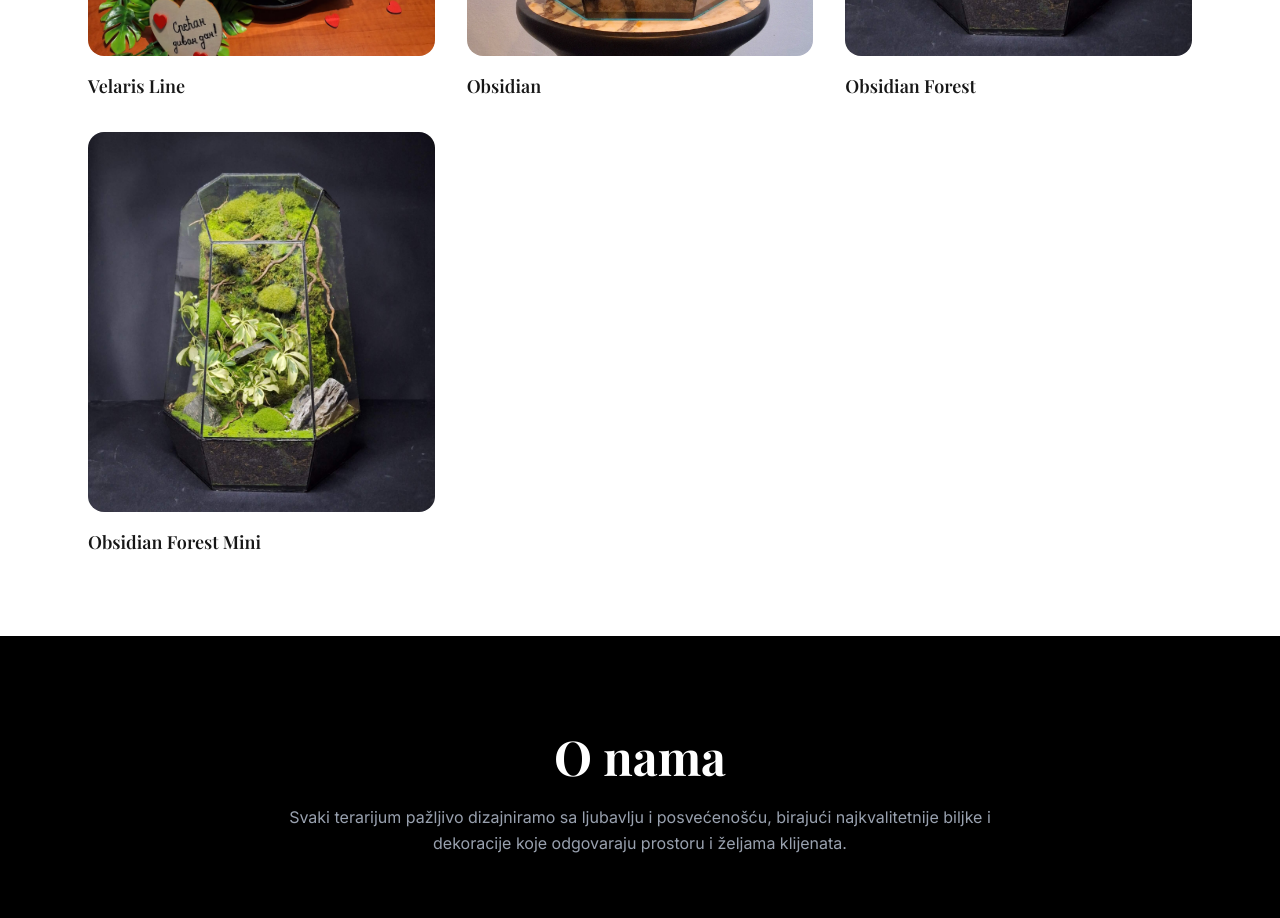
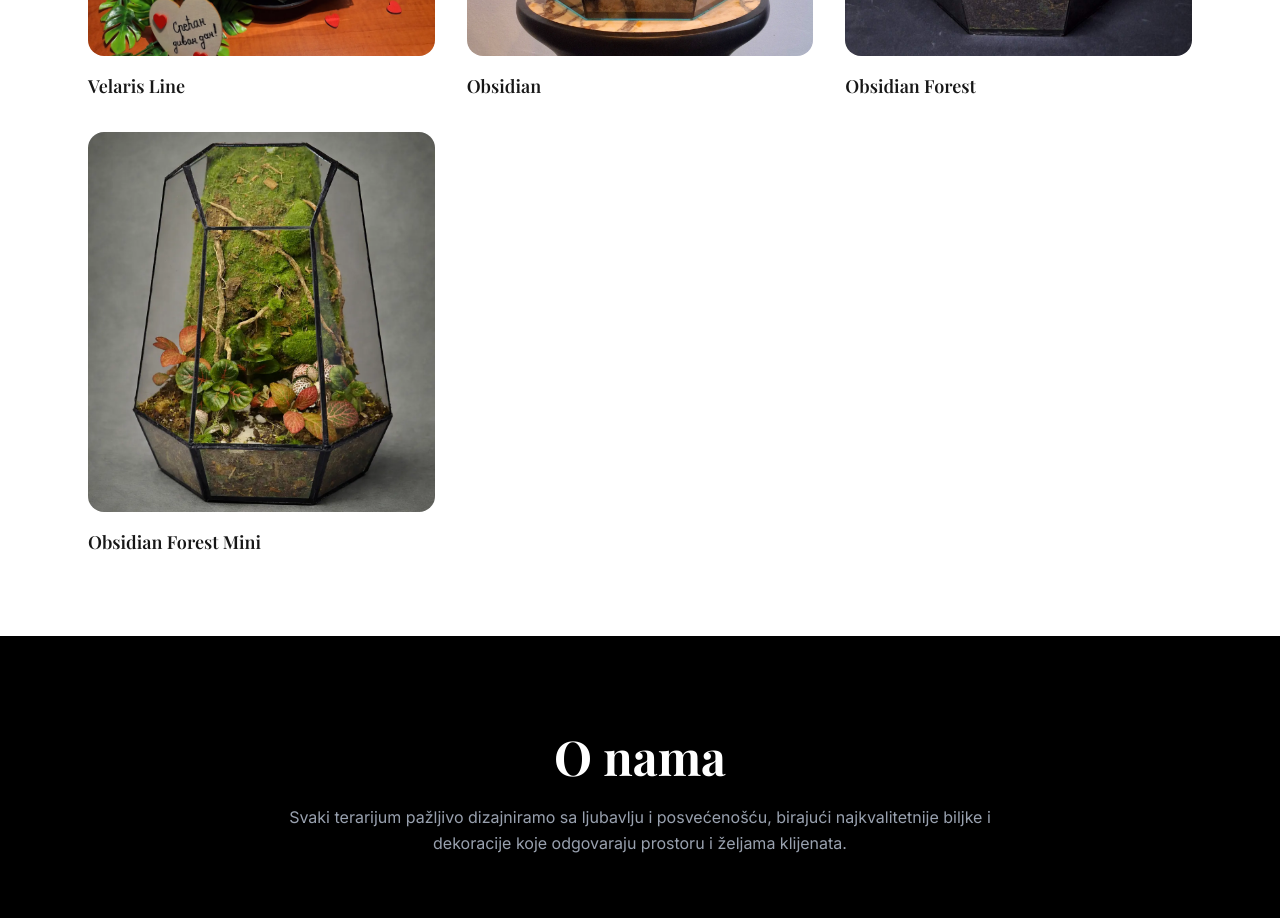
Before and after one commit to munja-cpu/terramnext, a Next.js app: page / in a window 1280 px wide. Shown: the part 1280-2198 px from the top of the page. Built offline with nearby package versions, Linux system fonts and the light colour scheme; a web font is replaced by a local one.

Commit message:
dodata slika proizvoda

```diff
--- a/app/components/Products.tsx
+++ b/app/components/Products.tsx
@@ -31,7 +31,7 @@ const products = [
   {
     id: 4,
     name: "Obsidian Forest Mini",
-    image: "proizvodi/t3.jpg",
+    image: "proizvodi/t4.webp",
     desc: "Kompaktna verzija terarijuma idealna za manje prostore.",
     size: "30x20x20",
   },
```
Also changed, not shown: app/boje.txt (added), public/proizvodi/t4.webp (added).
